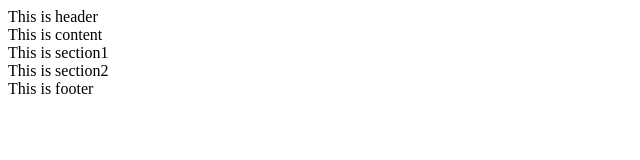
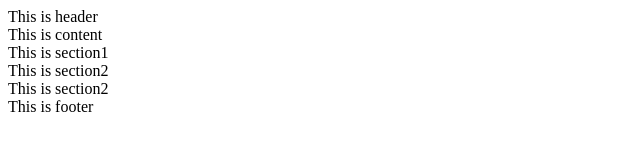
Before and after one commit to le-nhi-jh/le-nhi-jh, a plain HTML site: page index.html in a window 1280 px wide. Shown: the full height of the page, 0-640 px from the left. Drawn offline with Linux system fonts and the light colour scheme.

Commit message:
Feat: add section2

```diff
--- a/index.html
+++ b/index.html
@@ -11,6 +11,7 @@
       This is content
       <section>This is section1</section>
       <section>This is section2</section>
+      <section>This is section2</section>
     </div>
     <footer>This is footer</footer>
   </body>
```
